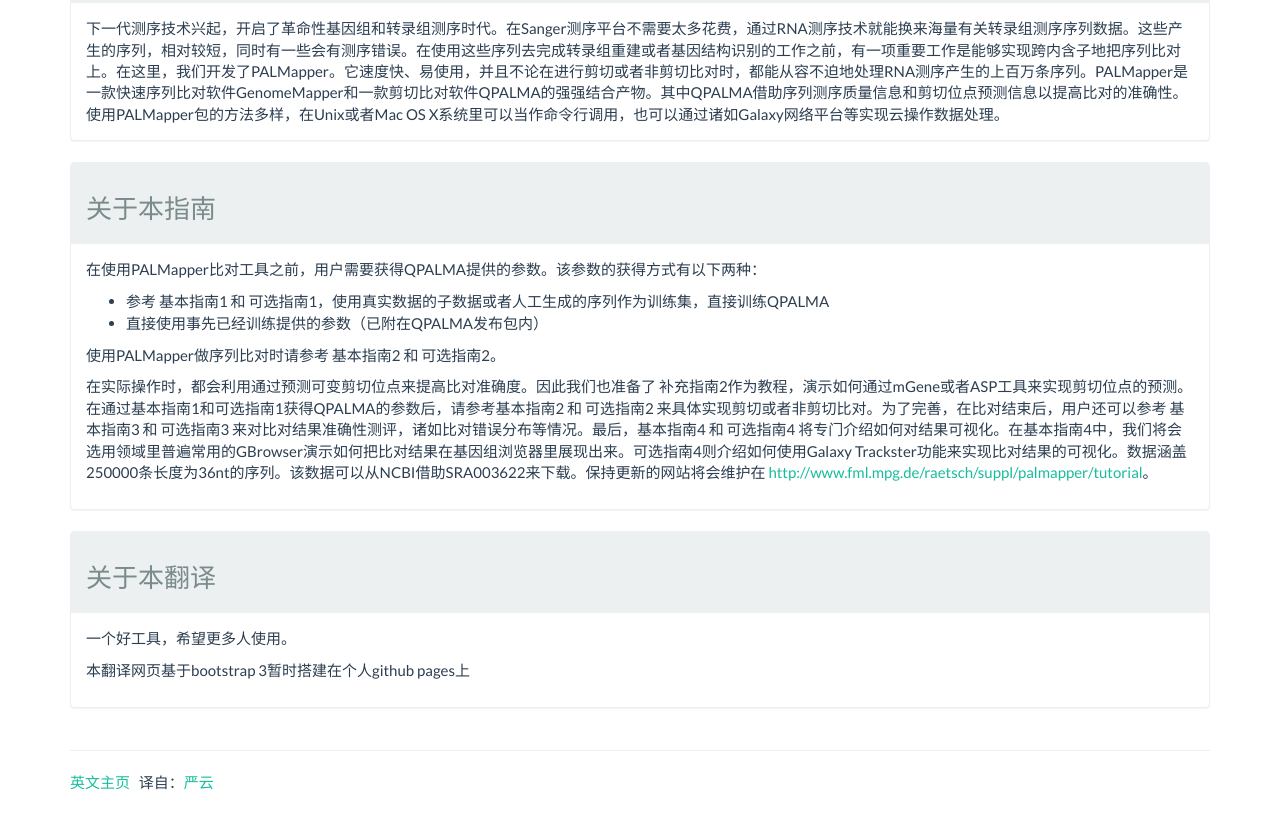
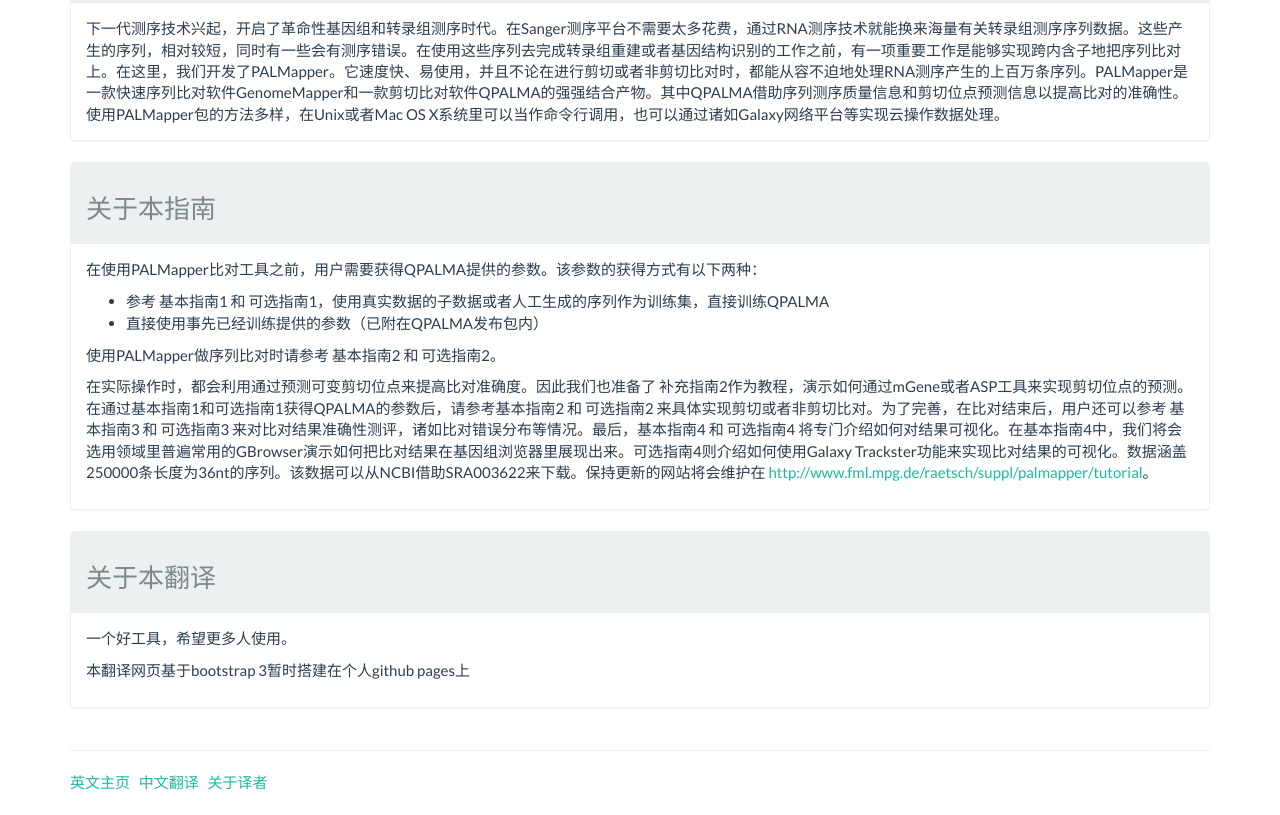
Before and after one commit to Puriney/palmapper-chinese, a plain HTML site: page loading.html in a window 1280 px wide. Shown: the part 922-1737 px from the top of the page. Drawn offline with nearby package versions, Linux system fonts and the light colour scheme; files whose address does not match are found by name.

Commit message:
add ldg 2

```diff
--- a/loading.html
+++ b/loading.html
@@ -113,7 +113,7 @@
     <div id="footer">
       <div class="container">
         <hr>
-          <p class="pull-left"><a href="http://www.raetschlab.org/suppl/palmapper">英文主页</a> &nbsp; 译自：<a href="http://github.com/puriney">严云</a></p>
+          <p class="pull-left"><a href="http://www.raetschlab.org/suppl/palmapper">英文主页</a> &nbsp; <a href="index.html">中文翻译</a> &nbsp; <a href="http://github.com/puriney">关于译者</a></p>
         <br><br>
       </div>
     </div>
```
